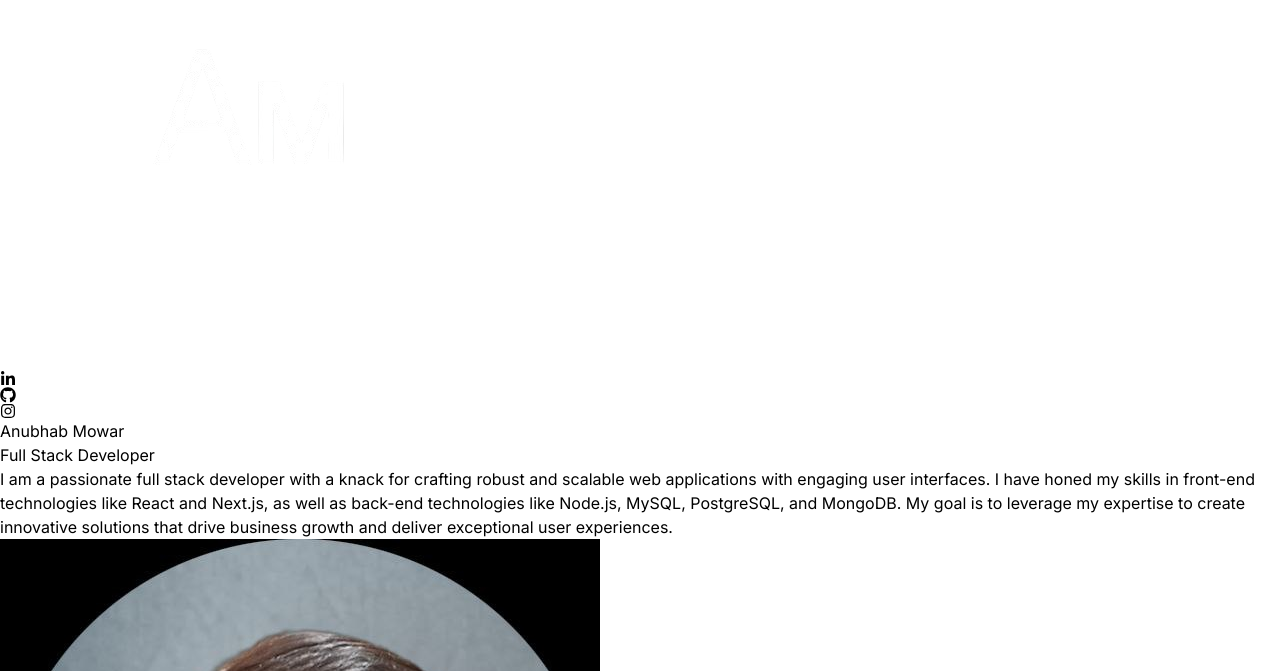
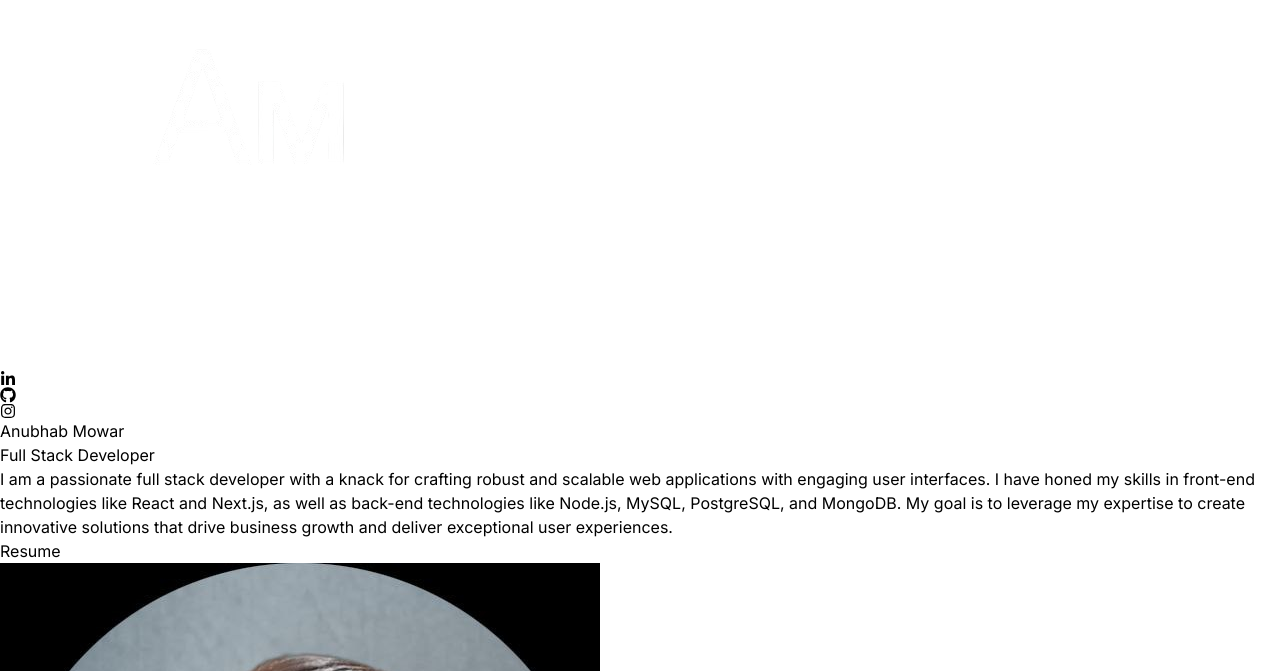
Before and after one commit to anubhabmowar/anubhab-mowar-portfolio, a React (Vite) app: page / in a window 1280 px wide. Shown: the part 129-800 px from the top of the page. Built offline with nearby package versions, Linux system fonts and the light colour scheme.

Commit message:
added resume button to hero section

```diff
--- a/src/components/Hero.jsx
+++ b/src/components/Hero.jsx
@@ -3,7 +3,13 @@ import { HERO_CONTENT } from "../constants";
 import profile from "../assets/profile.jpg";
 import {motion} from "framer-motion"
 const Hero = () => {
- const container =(delay)=>({
+  const downloadFile = () => {
+    const link = document.createElement('a');
+    link.href = 'src/assets/AnubhabMowarResume.pdf';
+    link.download = 'AnubhabMowarResume.pdf';
+    link.click();
+  };
+  const container =(delay)=>({
   hidden: { opacity: 0,x:-100 },
   visible: {
     opacity: 1,
@@ -39,7 +45,15 @@ const Hero = () => {
             variants={container(1)}
             className="my-2 max-w-xl py-6 font-light tracking-tighter">
               {HERO_CONTENT}
-            </motion.p>
+              </motion.p>
+              <motion.div
+              initial="hidden"
+              animate="visible"
+              variants={container(1.5)}
+              className=" mb-6">
+          <div className="group relative w-fit transition-transform duration-300 active:scale-95"><button onClick={downloadFile} className="relative z-10 rounded-lg bg-gradient-to-br from-indigo-500 to-fuchsia-500 p-0.5 duration-300 group-hover:scale-110"><span className="block rounded-md bg-slate-950 px-4 py-2 font-semibold text-slate-100 duration-300 group-hover:bg-slate-950/50 group-hover:text-slate-50 group-active:bg-slate-950/80">Resume</span></button><span className="pointer-events-none absolute -inset-4 z-0 transform-gpu rounded-2xl bg-gradient-to-br from-indigo-500 to-fuchsia-500 opacity-30 blur-xl transition-all duration-300 group-hover:opacity-90 group-active:opacity-50"></span>
+          </div>
+          </motion.div>
           </div>
         </div>
         <div className="w-full lg:w-1/2 lg:p-8">
```
Also changed, not shown: 1 other file (tests, documents, lock files or other folders).
